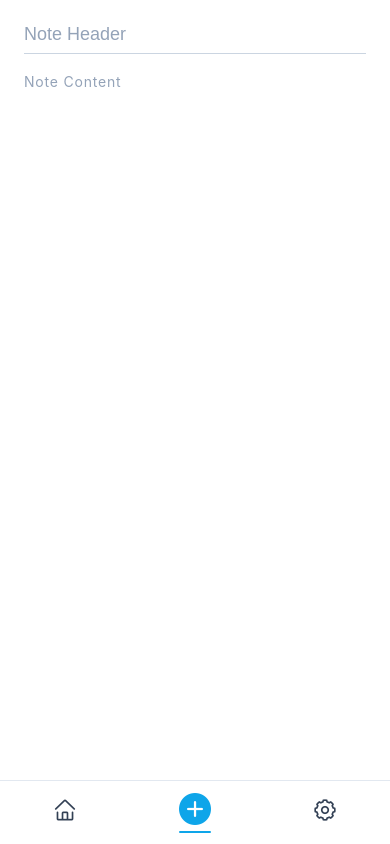
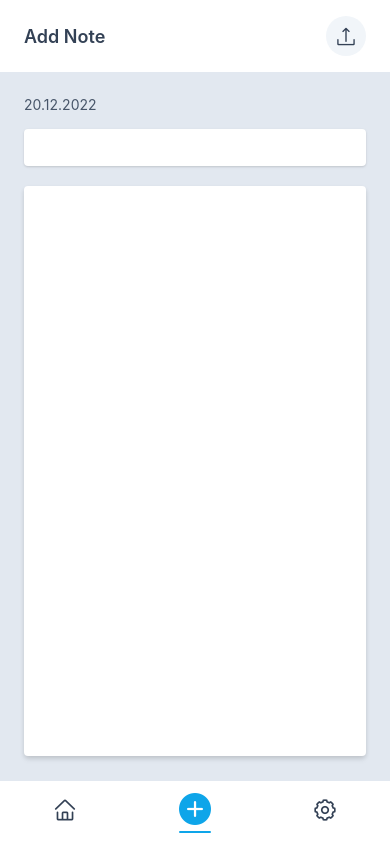
Before and after one commit to ogzcode/mobile-note-app, a React Native app in the folder react-native-note/: screen /AddNote in a window 390 px wide. Built offline with nearby package versions, Linux system fonts and the light colour scheme.

Commit message:
Update AddNote screen with new components

```diff
--- a/react-native-note/src/navigation/stack/bottom/BottomTabStack.js
+++ b/react-native-note/src/navigation/stack/bottom/BottomTabStack.js
@@ -1,7 +1,7 @@
 import { createBottomTabNavigator } from "@react-navigation/bottom-tabs";
 
 import Home from "../../../screen/home/Home";
-import AddNote from "../../../screen/AddNote";
+import AddNote from "../../../screen/addNote/AddNote";
 import Settings from "../../../screen/Settings";
 
 
--- a/react-native-note/src/screen/AddNote.js
+++ /dev/null
@@ -1,43 +0,0 @@
-import React from 'react';
-import { View, Text, StyleSheet, TextInput } from 'react-native';
-
-import { slate } from '../style/color';
-import { spacing } from '../style/spacing';
-
-const styles = StyleSheet.create({
-    container: {
-        flex: 1,
-        paddingHorizontal: spacing[6],
-        backgroundColor: "#fff",
-    },
-    headerInput: {
-        fontSize: 18,
-        fontWeight: 400,
-        color: slate[700],
-        paddingVertical: 8,
-        outlineWidth: 0,
-        borderBottomColor: slate[300],
-        borderBottomWidth: 1,
-        marginVertical: spacing[4],
-        fontFamily: 'sans-serif'
-    },
-    content: {
-        flex: 1,
-        outlineWidth: 0,
-        color: slate[600],
-        letterSpacing: .8,
-        lineHeight: 24,
-        fontSize: 14,
-        fontWeight: 400,
-
-    }
-});
-
-export default function AddNote () {
-    return (
-        <View style={styles.container}>
-            <TextInput placeholder="Note Header" style={styles.headerInput} placeholderTextColor={slate[400]} />
-            <TextInput placeholder="Note Content" style={styles.content} multiline={true} placeholderTextColor={slate[400]}/>
-        </View>
-    );
-}
--- /dev/null
+++ b/react-native-note/src/screen/addNote/AddNote.js
@@ -0,0 +1,54 @@
+import React from 'react';
+import { View, Text, StyleSheet, TextInput } from 'react-native';
+
+import { slate } from '../../style/color';
+import { spacing } from '../../style/spacing';
+import { radius } from '../../style/radius';
+
+import { TitleInput } from './components/TitleInput';
+import { Header } from './components/Header';
+import { shadow } from '../../style/shadow';
+
+const styles = StyleSheet.create({
+    container: {
+        flex: 1,
+        backgroundColor: "#fff",
+    },
+    inputBox: {
+        flex: 1,
+        padding: spacing[6],
+        backgroundColor: slate[200],
+    },
+    time: {
+        color: slate[600],
+        fontSize: 14,
+        fontWeight: 400,
+        marginBottom: spacing[4]
+    },
+    noteContent: {
+        flex: 1,
+        outlineWidth: 0,
+        color: slate[500],
+        fontSize: 16,
+        fontWeight: 400,
+        backgroundColor: "#fff",
+        padding: spacing[2],
+        borderRadius: radius["default"],
+        marginTop: spacing[4],
+        boxShadow: shadow["default"],
+    }
+});
+
+
+export default function AddNote() {
+    return (
+        <View style={styles.container}>
+            <Header />
+            <View style={styles.inputBox}>
+                <Text style={styles.time}>20.12.2022</Text>
+                <TitleInput />
+                <TextInput style={styles.noteContent} multiline={true} placeholderTextColor={slate[300]} />
+            </View>
+        </View>
+    );
+}
--- /dev/null
+++ b/react-native-note/src/screen/addNote/components/Header.js
@@ -0,0 +1,46 @@
+import React from 'react';
+import { View, Text, StyleSheet, Pressable } from 'react-native';
+import { AntDesign } from '@expo/vector-icons';
+
+import { slate } from '../../../style/color';
+import { spacing } from '../../../style/spacing';
+import { radius } from '../../../style/radius';
+
+
+
+const styles = StyleSheet.create({
+    header: {
+        flexDirection: 'row',
+        justifyContent: 'space-between',
+        alignItems: 'center',
+        backgroundColor: "#fff",
+        paddingVertical: spacing[4],
+        paddingHorizontal: spacing[6],
+    },
+    headerTitle: {
+        fontSize: 18,
+        fontWeight: 600,
+        color: slate[700],
+    },
+    uploadBtn: {
+        backgroundColor: slate[100],
+        padding: 8,
+        borderRadius: radius["full"],
+        width: 40,
+        height: 40,
+        justifyContent: 'center',
+        alignItems: 'center',
+    },
+});
+
+
+export const Header = () => {
+    return (
+        <View style={styles.header}>
+            <Text style={styles.headerTitle}>Add Note</Text>
+            <Pressable style={styles.uploadBtn}>
+                <AntDesign name="upload" size={20} color={slate[700]} />
+            </Pressable>
+        </View>
+    )
+}
--- /dev/null
+++ b/react-native-note/src/screen/addNote/components/TitleInput.js
@@ -0,0 +1,32 @@
+import React from 'react';
+import { StyleSheet, TextInput } from 'react-native';
+
+import { slate } from '../../../style/color';
+import { spacing } from '../../../style/spacing';
+import { radius } from '../../../style/radius';
+import { shadow } from '../../../style/shadow';
+
+const styles = StyleSheet.create({
+    noteHeader: {
+        fontSize: 18,
+        fontWeight: 500,
+        color: slate[600],
+        padding: spacing[2],
+        outlineWidth: 0,
+        backgroundColor: "#fff",
+        marginBottom: spacing[1],
+        borderRadius: radius["default"],
+        boxShadow: shadow["sm"],
+        letterSpacing: 0.8,
+    }
+});
+
+export const TitleInput = ({ value, onChangeText }) => {
+    const [isFocused, setIsFocused] = React.useState(false);
+
+    return (
+        <TextInput style={[styles.noteHeader]}
+            onBlur={() => setIsFocused(false)}
+            onFocus={() => setIsFocused(true)} />
+    )
+}
```
